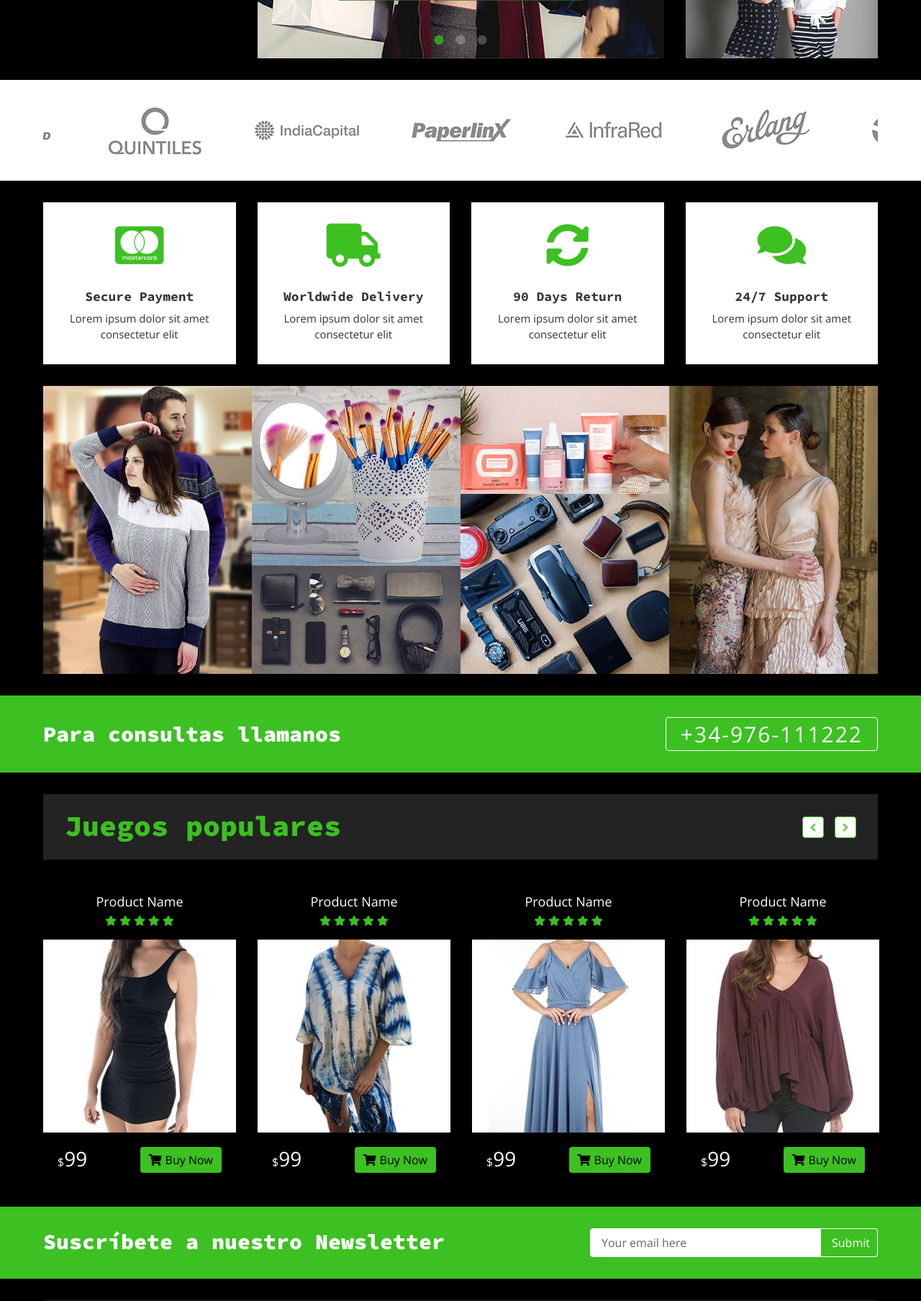
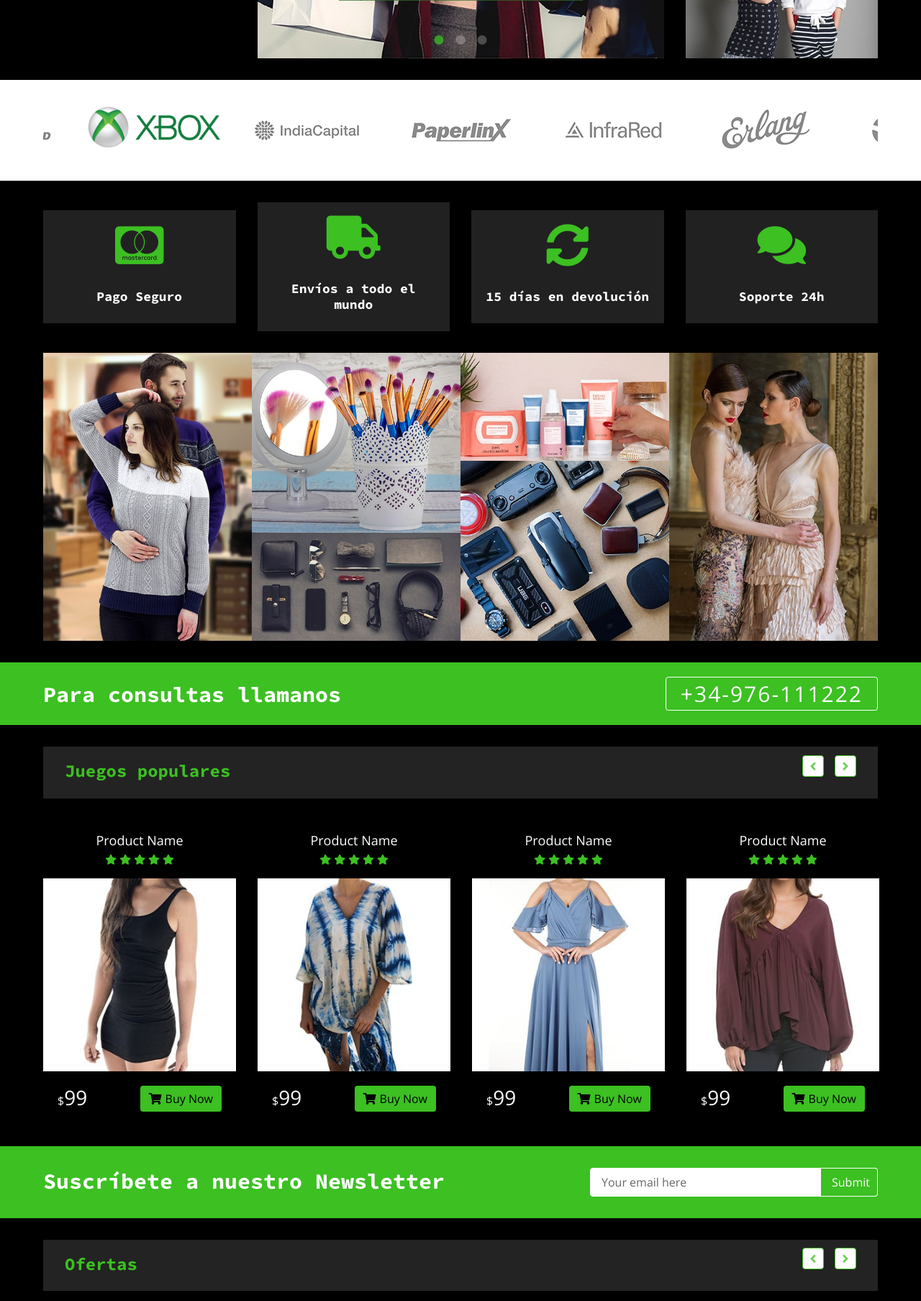
Before and after one commit to cathe-b45/TopGames, a PHP site: page / in a window 1280 px wide. Shown: the part 496-2303 px from the top of the page at 72% size. Run offline with PHP 8.4, Linux system fonts and the light colour scheme; some libraries are stand-ins or nearby versions.

Commit message:
cambios en fotos

```diff
--- a/Proyecto/css/style.css
+++ b/Proyecto/css/style.css
@@ -22,12 +22,12 @@ a:focus {
 
 h1 {
     font-family: 'Source Code Pro', monospace;
-    font-weight: 900;
+    font-size: 1.5rem;
 }
 
 h2 {
     font-family: 'Source Code Pro', monospace;
-    font-weight: 700;
+    font-size: 1.5rem;
 }
 
 @media(min-width: 992px) {
@@ -657,9 +657,10 @@ h2 {
     position: relative;
     width: 100%;
     height: 100%;
-    padding: 30px 15px;
-    text-align: center;
-    background: #ffffff;
+    padding: 19px 15px;
+    text-align: center;
+    background: #212121;
+    color: white;
 }
 
 .feature .feature-content i {
@@ -1873,7 +1874,7 @@ h2 {
 /**********************************/
 .call-to-action {
     position: relative;
-    padding: 30px 0;
+    padding: 20px 0;
     background: #3cc022;
 }
 
--- a/Proyecto/index.html
+++ b/Proyecto/index.html
@@ -209,37 +209,26 @@
                     <div class="col-lg-3 col-md-6 feature-col">
                         <div class="feature-content">
                             <i class="fab fa-cc-mastercard"></i>
-                            <h2>Secure Payment</h2>
-                            <p>
-                                Lorem ipsum dolor sit amet consectetur elit
-                            </p>
+                            <h2>Pago Seguro</h2>
                         </div>
                     </div>
                     <div class="col-lg-3 col-md-6 feature-col">
                         <div class="feature-content">
                             <i class="fa fa-truck"></i>
-                            <h2>Worldwide Delivery</h2>
-                            <p>
-                                Lorem ipsum dolor sit amet consectetur elit
-                            </p>
+                            <h2>Envíos a todo el mundo</h2>
                         </div>
                     </div>
                     <div class="col-lg-3 col-md-6 feature-col">
                         <div class="feature-content">
                             <i class="fa fa-sync-alt"></i>
-                            <h2>90 Days Return</h2>
-                            <p>
-                                Lorem ipsum dolor sit amet consectetur elit
-                            </p>
+                            <h2>15 días en devolución</h2>
+
                         </div>
                     </div>
                     <div class="col-lg-3 col-md-6 feature-col">
                         <div class="feature-content">
                             <i class="fa fa-comments"></i>
-                            <h2>24/7 Support</h2>
-                            <p>
-                                Lorem ipsum dolor sit amet consectetur elit
-                            </p>
+                            <h2>Soporte 24h</h2>
                         </div>
                     </div>
                 </div>
```
Also changed, not shown: Proyecto/img/brand-1.png, Proyecto/lib/slick/fonts/RavenouslyDemoRegular.ttf (added), 1 other file.
